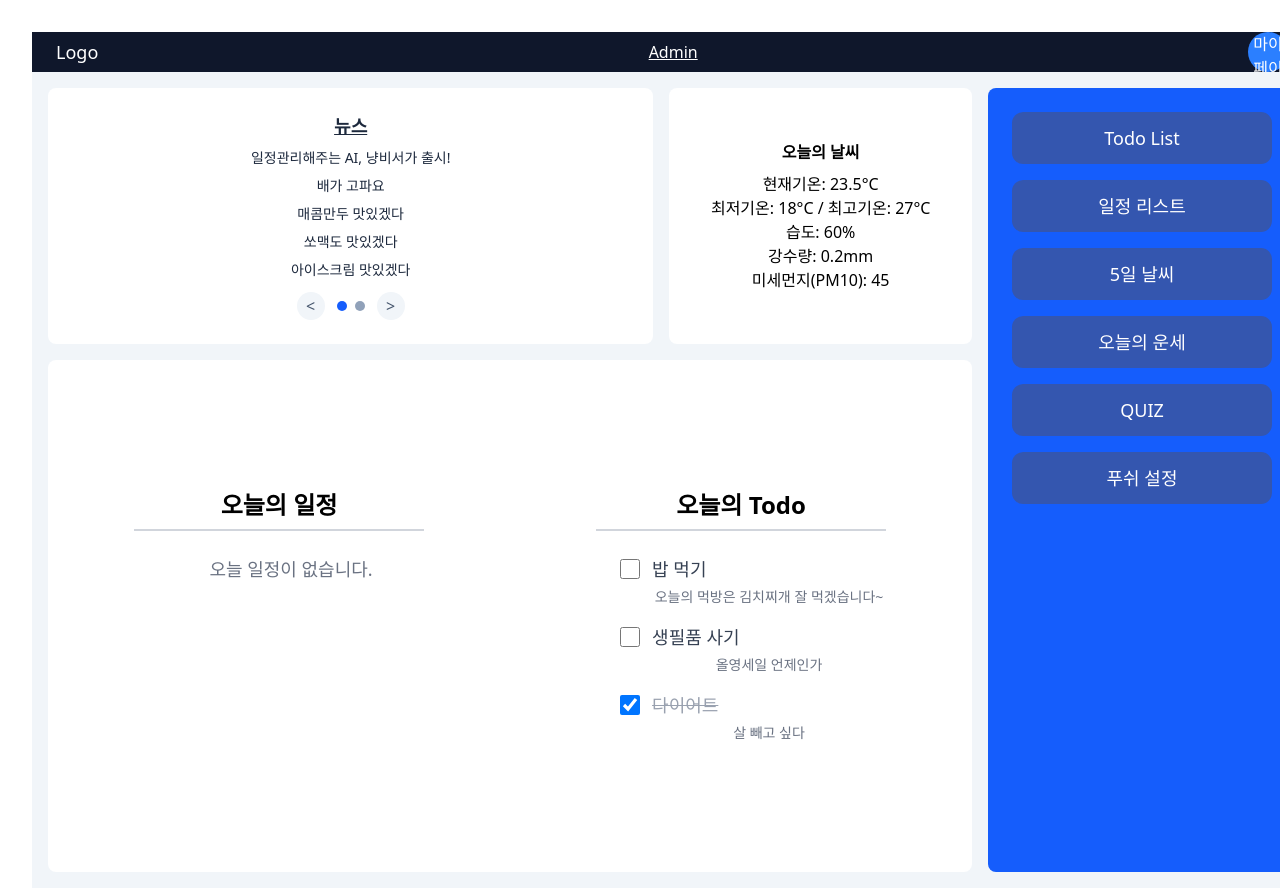
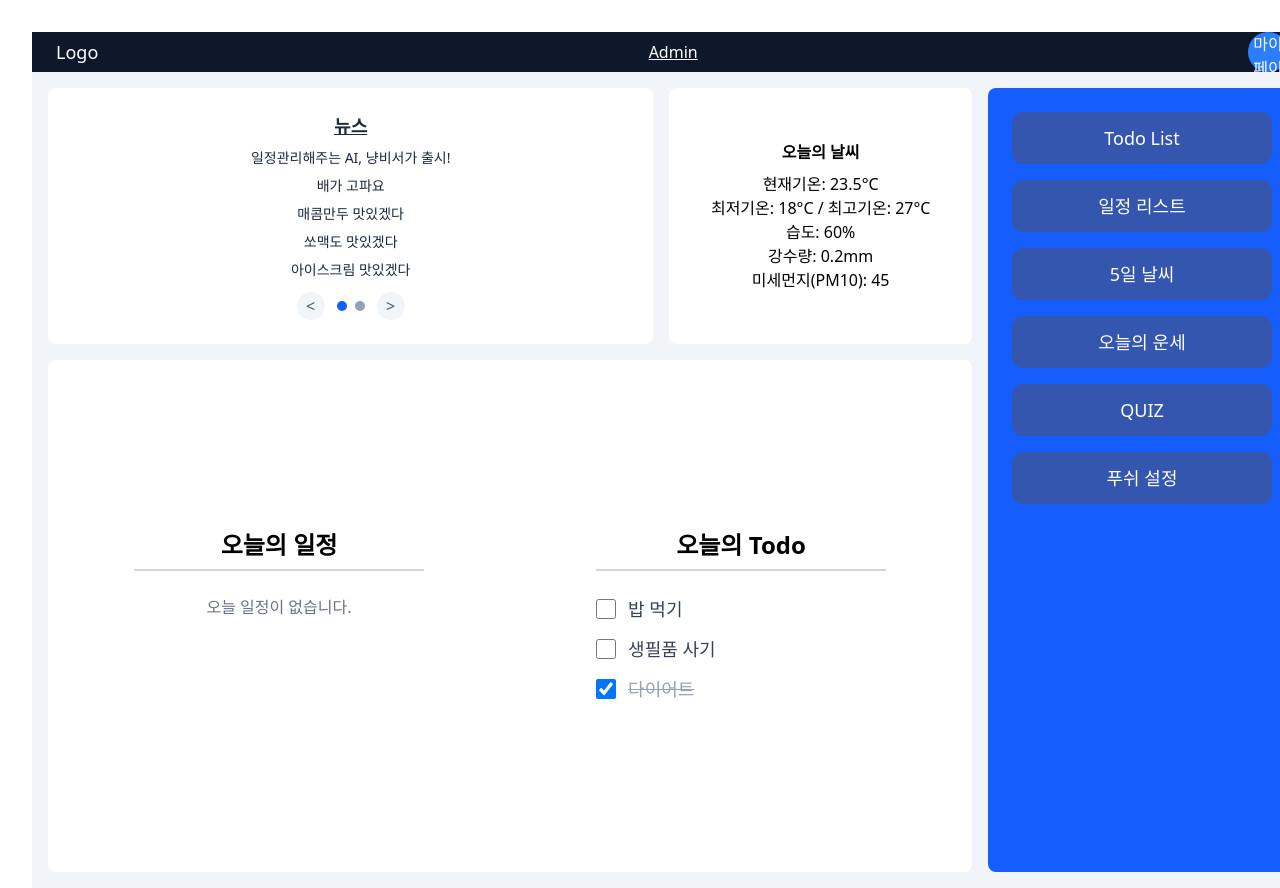
Before and after one commit to oz-union-fe-12-team1/oz-union-fe-12-team1, a React (Vite) app: page /main in a window 1280 px wide. Shown: the top 888 px of the page. Built offline with nearby package versions, Linux system fonts and the light colour scheme.

Commit message:
✨ Chatbot 컴포넌트 구조 수정
ul/p 분리, label 적용

```diff
--- a/src/components/Chatbot.jsx
+++ b/src/components/Chatbot.jsx
@@ -1,6 +1,5 @@
 import nyangBot from '/images/nyangbiseo-list-x.png';
 import { useState, useEffect } from 'react';
-
 import { dummySchedules } from '../api/dummySchedules';
 import { dummyTodos } from '../api/dummyTodos';
 
@@ -16,7 +15,6 @@ export default function Chatbot() {
   const today = new Date().toISOString().split('T')[0];
   const todaySchedules = schedules.filter((item) => item.date === today);
 
-  // Todo 체크
   const toggleTodo = (id) => {
     setTodos((prev) =>
       prev.map((todo) => (todo.id === id ? { ...todo, is_completed: !todo.is_completed } : todo)),
@@ -31,14 +29,13 @@ export default function Chatbot() {
 
   if (!hasData) {
     return (
-      <div className="relative w-full h-full flex items-center justify-center pl-25">
+      <div className="relative w-full h-full flex items-center justify-center">
         <div className="bg-slate-200 px-6 py-4 rounded-2xl shadow relative max-w-sm mr-40">
           <p className="text-2xl font-semibold text-gray-800">일정/투두리스트가 없으신가요?</p>
           <p className="text-xl text-gray-600">새로 등록해주세요!</p>
           <div className="absolute right-[-12px] bottom-6 w-6 h-6 bg-slate-200 rotate-45"></div>
         </div>
-
-        <img src={nyangBot} alt="냥비서" className="absolute bottom-0 right-0 w-90 h-90" />
+        <img src={nyangBot} alt="냥비서" className="absolute bottom-0 right-0 w-72 h-72" />
       </div>
     );
   }
@@ -49,9 +46,9 @@ export default function Chatbot() {
         <h2 className="font-semibold text-2xl mb-6 text-center border-b-2 border-gray-300 pb-2 w-[70%]">
           오늘의 일정
         </h2>
+        {todaySchedules.length > 0 ? (
           <ul className="text-lg text-gray-700 space-y-4 w-[70%] pl-6">
-          {todaySchedules.length > 0 ? (
-            todaySchedules.map((item) => (
+            {todaySchedules.map((item) => (
               <li key={item.id} className="flex flex-col">
                 <span className="font-medium text-gray-800">
                   {item.date} {item.all_day ? '[종일]' : item.time}
@@ -59,45 +56,42 @@ export default function Chatbot() {
                 <span className="text-gray-900">{item.title}</span>
                 {item.memo && <span className="text-sm text-gray-500">{item.memo}</span>}
               </li>
-            ))
+            ))}
+          </ul>
         ) : (
           <p className="text-gray-500 text-center w-full">오늘 일정이 없습니다.</p>
         )}
-        </ul>
       </div>
 
       <div className="flex flex-col items-center">
         <h2 className="font-semibold text-2xl mb-6 text-center border-b-2 border-gray-300 pb-2 w-[70%]">
           오늘의 Todo
         </h2>
-        <ul className="space-y-4 w-[70%] pl-6">
         {sortedTodos.length > 0 ? (
-            sortedTodos.map((item) => (
-              <li key={item.id} className="flex flex-col gap-1">
-                <div className="flex items-center gap-3">
+          <ul className="space-y-3 w-[70%]">
+            {sortedTodos.map((item) => (
+              <li key={item.id} className="flex items-center gap-3">
                 <input
+                  id={`todo-${item.id}`}
                   type="checkbox"
                   checked={item.is_completed}
                   onChange={() => toggleTodo(item.id)}
                   className="w-5 h-5"
                 />
-                  <span
+                <label
+                  htmlFor={`todo-${item.id}`}
                   className={`text-lg ${
                     item.is_completed ? 'line-through text-gray-400' : 'text-gray-700'
                   }`}
                 >
                   {item.title}
-                  </span>
-                </div>
-                {item.description && (
-                  <span className="text-sm text-gray-500 ml-8">{item.description}</span>
-                )}
+                </label>
               </li>
-            ))
+            ))}
+          </ul>
         ) : (
           <p className="text-gray-500 text-center">오늘 할 일이 없습니다.</p>
         )}
-        </ul>
       </div>
     </div>
   );
```
Lines whose indentation alone changed are shown as unchanged.
